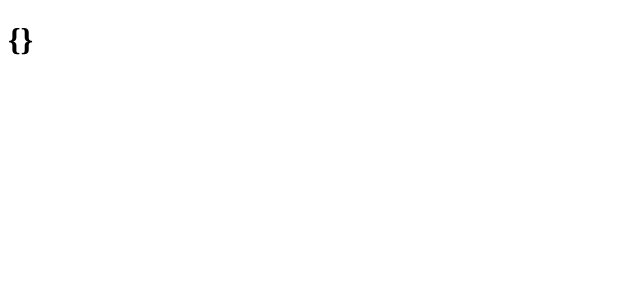
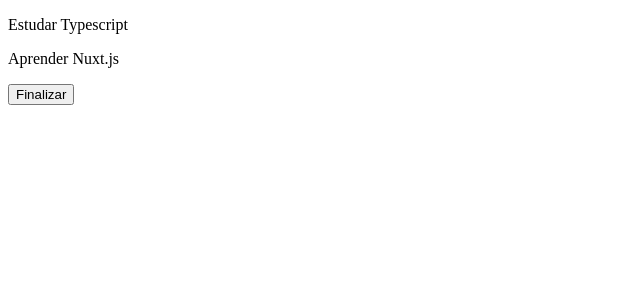
Before and after one commit to TakayukiKomatsu/cataline-vue, a Vue app: page / in a window 1280 px wide. Shown: the top 300 px of the page, without its empty margins (0-640 px from the left). Built offline with nearby package versions, Linux system fonts and the light colour scheme.

Commit message:
simple exercise about vue properties

```diff
--- a/src/App.vue
+++ b/src/App.vue
@@ -1,14 +1,52 @@
 <template>
-  <h1>{{ person }}</h1>
+  <p v-for="todo in doneTodos" :key="todo.text">
+    {{ todo.text }}
+  </p>
+
+  <button @click="checkAllTodos">Finalizar</button>
 </template>
 
 <script lang="ts">
 import { defineComponent } from 'vue'
 
+interface Todo {
+  text: string
+  done: boolean
+}
+
 export default defineComponent({
   data() {
     return {
-      person: {} as Person
+      todos: [] as Todo[]
+    }
+  },
+  computed: {
+    doneTodos(): Todo[] {
+      return this.todos.filter((todo) => todo.done)
+    }
+  },
+  watch: {
+    todos(newValue: Todo[]) {
+      const isFinished = !newValue.some(({ done }) => {
+        !done
+      })
+      if (isFinished) {
+        alert('Yuuup')
+      }
+    }
+  },
+  created() {
+    this.todos = [
+      { text: 'Estudar Typescript', done: true },
+      { text: 'Lavar os pratos', done: false },
+      { text: 'Aprender Nuxt.js', done: true }
+    ]
+  },
+  methods: {
+    checkAllTodos() {
+      this.todos = this.todos.map(({ text }) => {
+        return { text, done: true }
+      })
     }
   }
 })
```
